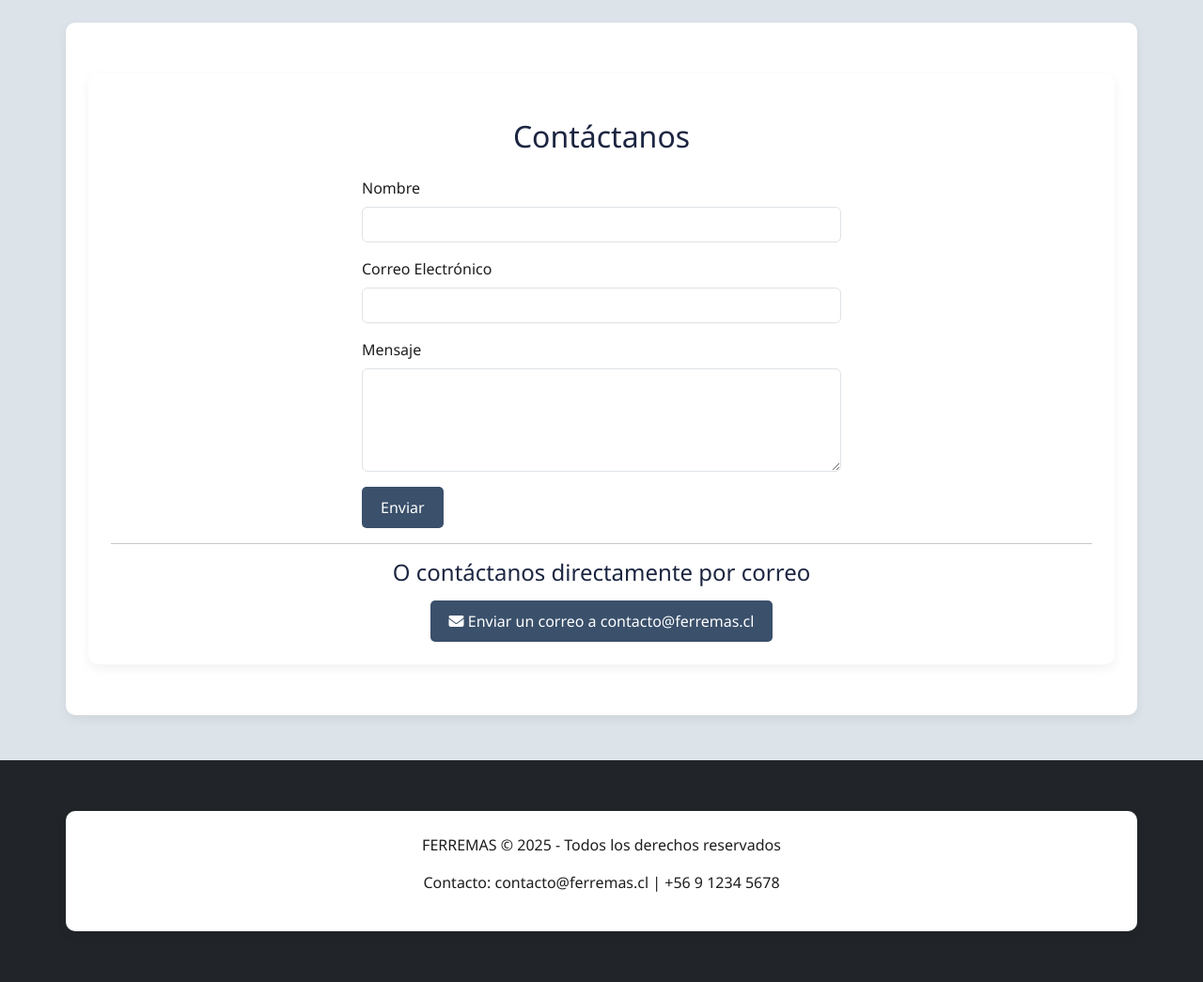
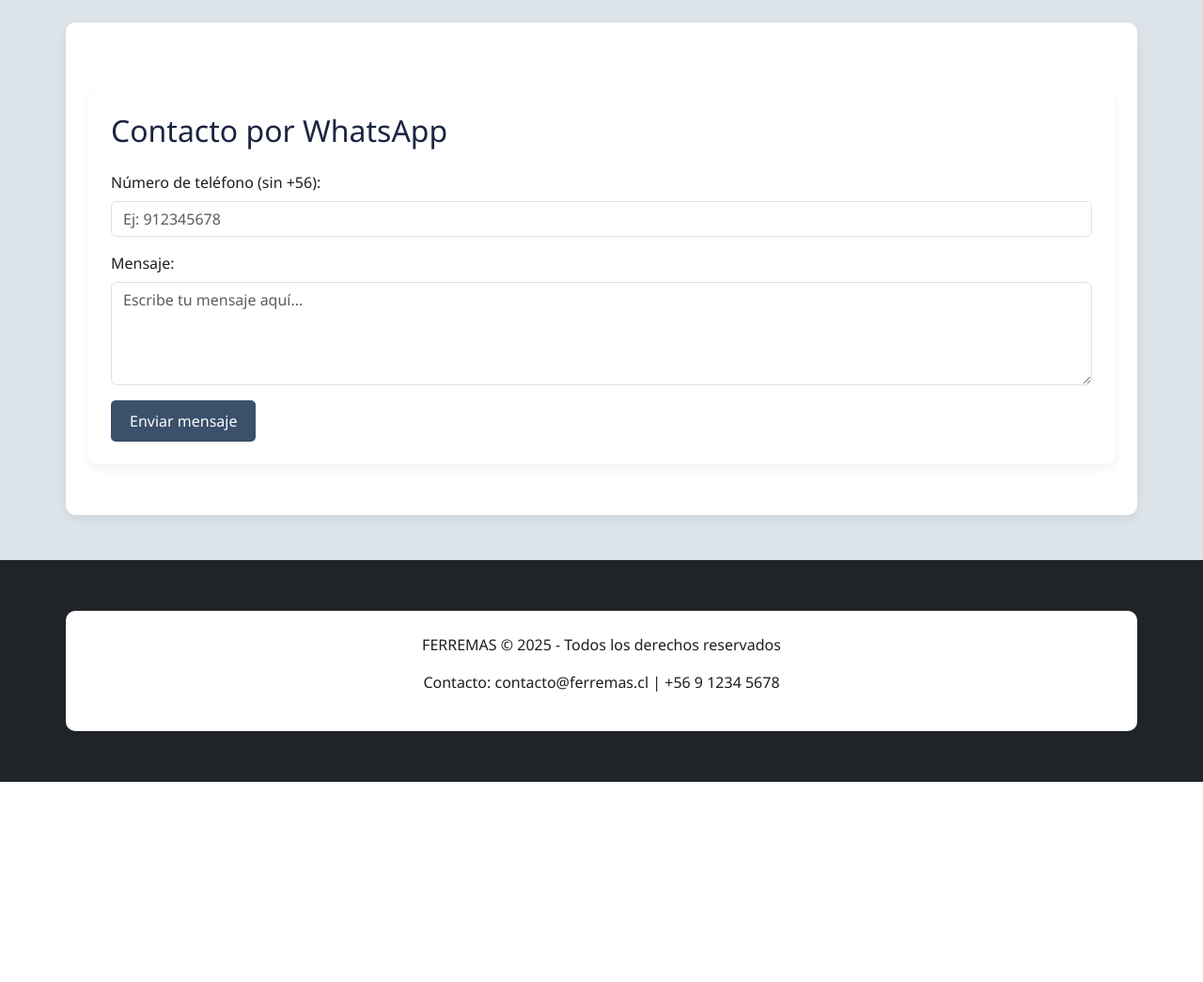
Before and after one commit to BastianLazo/ferremas, a Django app: page /contacto/ in a window 1280 px wide. Shown: the part 56-1101 px from the top of the page at 94% size. After the commit the page ends 888 px from the top, so only its background shows below. Run offline with Django 5.2, Linux system fonts and the light colour scheme.

Commit message:
Se implementó la api de Whatsapp

```diff
--- a/ferremas_web/settings.py
+++ b/ferremas_web/settings.py
@@ -10,6 +10,7 @@
 https://docs.djangoproject.com/en/5.2/ref/settings/
 """
 
+import os
 from pathlib import Path
 
 # Build paths inside the project like this: BASE_DIR / 'subdir'.
@@ -139,3 +140,8 @@
 
 
 LOGIN_REDIRECT_URL = '/'
+
+from dotenv import load_dotenv # type: ignore
+load_dotenv()
+META_WA_TOKEN = os.getenv("META_WA_TOKEN")
+META_WA_PHONE_ID = os.getenv("META_WA_PHONE_ID")
--- a/home/templates/home/contacto.html
+++ b/home/templates/home/contacto.html
@@ -1,39 +1,36 @@
 {% extends 'home/base_generic.html' %}
+{% load static %}
 
-{% block title %}Contacto | FERREMAS{% endblock %}
+{% block title %}Contacto - FERREMAS{% endblock %}
 
 {% block content %}
-<div class="container">
-    <h2 class="my-4 text-center">Contáctanos</h2>
+<div class="container mt-5">
+    <h2 class="mb-4">Contacto por WhatsApp</h2>
 
-    <div class="row">
-        <div class="col-md-6 mx-auto">
-            <form action="#" method="post">
-                {% csrf_token %}
-                <div class="mb-3">
-                    <label for="nombre" class="form-label">Nombre</label>
-                    <input type="text" class="form-control" id="nombre" name="nombre" required>
-                </div>
-                <div class="mb-3">
-                    <label for="email" class="form-label">Correo Electrónico</label>
-                    <input type="email" class="form-control" id="email" name="email" required>
-                </div>
-                <div class="mb-3">
-                    <label for="mensaje" class="form-label">Mensaje</label>
-                    <textarea class="form-control" id="mensaje" name="mensaje" rows="4" required></textarea>
-                </div>
-                <button type="submit" class="btn btn-primary">Enviar</button>
-            </form>
+    <!-- Mostrar mensajes de éxito o error -->
+    {% if messages %}
+        {% for message in messages %}
+            <div class="alert {% if message.tags %}alert-{{ message.tags }}{% else %}alert-info{% endif %}" role="alert">
+                {{ message }}
+            </div>
+        {% endfor %}
+    {% endif %}
+
+    <!-- Formulario de contacto -->
+    <form method="post" action="{% url 'contacto' %}">
+        {% csrf_token %}
+
+        <div class="mb-3">
+            <label for="numero" class="form-label">Número de teléfono (sin +56):</label>
+            <input type="text" class="form-control" id="numero" name="numero" required placeholder="Ej: 912345678">
         </div>
-    </div>
 
-    <hr>
+        <div class="mb-3">
+            <label for="mensaje" class="form-label">Mensaje:</label>
+            <textarea class="form-control" id="mensaje" name="mensaje" rows="4" required placeholder="Escribe tu mensaje aquí..."></textarea>
+        </div>
 
-    <h4 class="text-center">O contáctanos directamente por correo</h4>
-    <div class="text-center">
-        <a href="mailto:contacto@ferremas.cl" class="btn btn-outline-primary">
-            <i class="fa fa-envelope"></i> Enviar un correo a contacto@ferremas.cl
-        </a>
-    </div>
+        <button type="submit" class="btn btn-primary">Enviar mensaje</button>
+    </form>
 </div>
 {% endblock %}
--- a/home/views.py
+++ b/home/views.py
@@ -8,7 +8,10 @@
 from django.views.decorators.http import require_POST
 import mercadopago
 from django.conf import settings
-
+import requests
+from django.contrib import messages
+from django.conf import settings
+import os
 
 
 def homepage(request):
@@ -144,3 +147,40 @@
         return render(request, "home/error_pago.html", {
             "error": preference_response["response"]
         })
+
+
+def contacto(request):
+    if request.method == 'POST':
+        numero = "56992249556"  # Número completo con código de país (Chile)
+
+        data = {
+            "messaging_product": "whatsapp",
+            "to": numero,
+            "type": "template",
+            "template": {
+                "name": "hello_world",
+                "language": {
+                    "code": "en_US"
+                }
+            }
+        }
+
+        headers = {
+            "Authorization": f"Bearer {settings.META_WA_TOKEN}",
+            "Content-Type": "application/json"
+        }
+
+        response = requests.post(
+            "https://graph.facebook.com/v22.0/641826565684472/messages",
+            headers=headers,
+            json=data
+        )
+
+        if response.status_code == 200:
+            messages.success(request, "Mensaje enviado exitosamente por WhatsApp.")
+        else:
+            messages.error(request, f"Error al enviar mensaje: {response.status_code} - {response.text}")
+
+        return redirect('contacto')
+
+    return render(request, 'home/contacto.html')
```
Also changed, not shown: home/templates/home/contacto_exito.html (added, +8 -0 lines), db.sqlite3, 1 other file.
